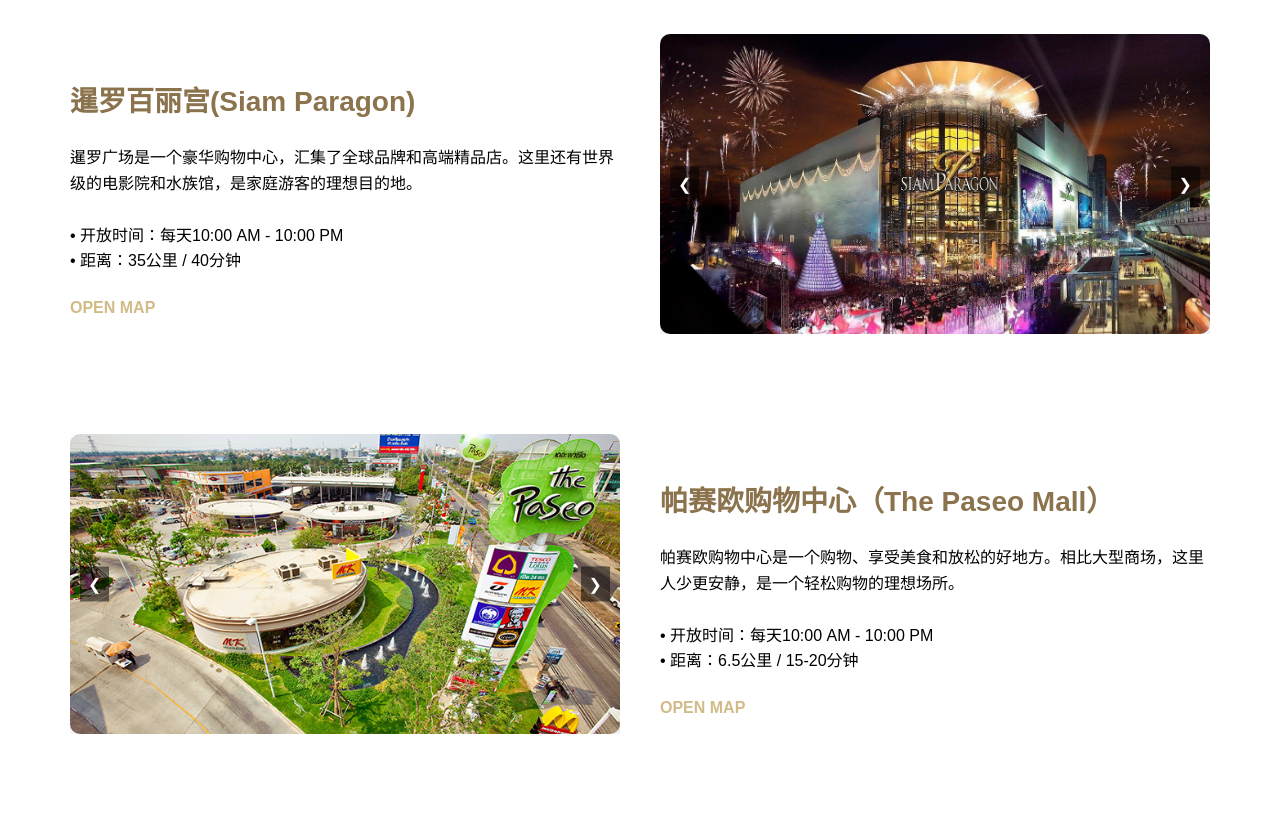
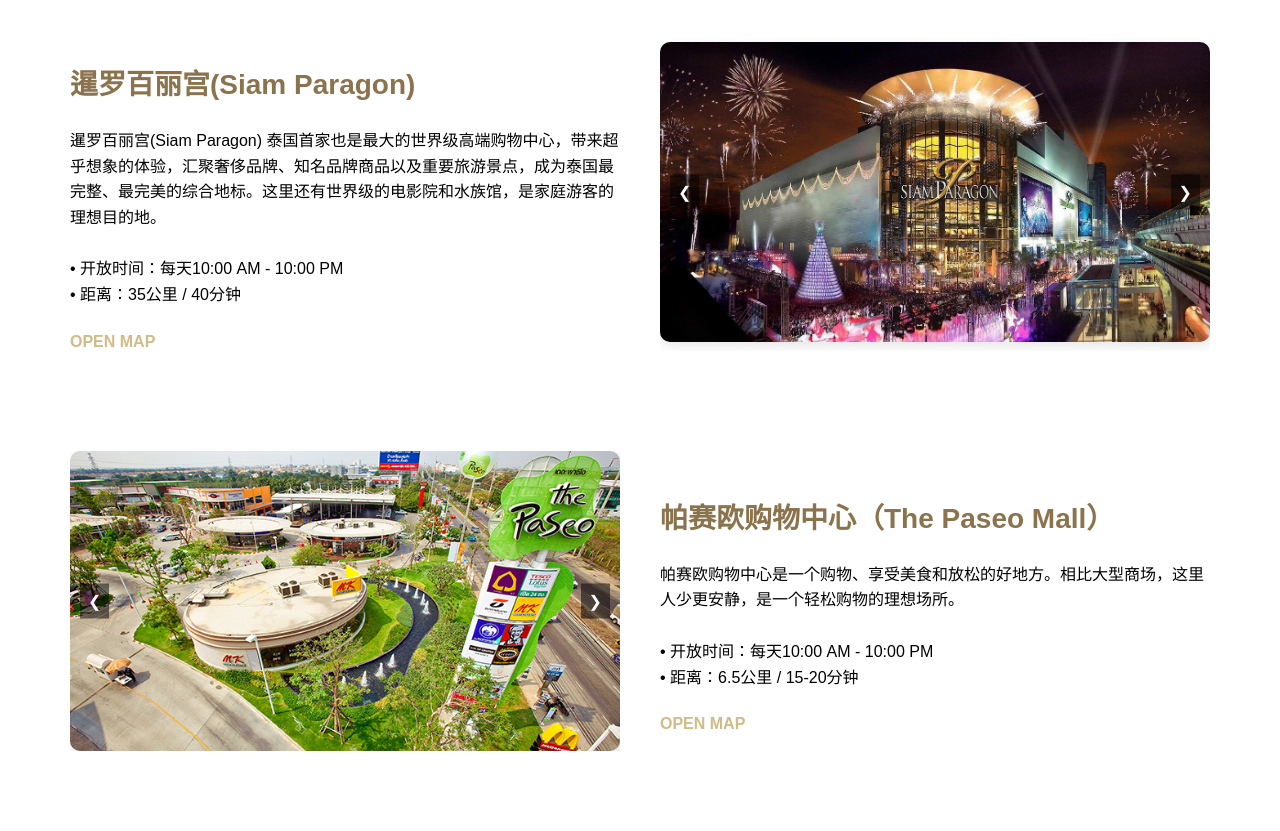
Before and after one commit to SongpolFMD/SongpolFMD.github.io, a plain HTML site: page main.html in a window 1280 px wide. Shown: the part 1880-2711 px from the top of the page. Drawn offline with Linux system fonts and the light colour scheme.

Commit message:
Update main.html

```diff
--- a/main.html
+++ b/main.html
@@ -90,7 +90,7 @@
     <div class="venue">
       <div class="venue-text">
         <h3>暹罗百丽宫(Siam Paragon)</h3>
-        <p>暹罗广场是一个豪华购物中心，汇集了全球品牌和高端精品店。这里还有世界级的电影院和水族馆，是家庭游客的理想目的地。</p>
+        <p>暹罗百丽宫(Siam Paragon) 泰国首家也是最大的世界级高端购物中心，带来超乎想象的体验，汇聚奢侈品牌、知名品牌商品以及重要旅游景点，成为泰国最完整、最完美的综合地标。这里还有世界级的电影院和水族馆，是家庭游客的理想目的地。</p>
         <p>• 开放时间：每天10:00 AM - 10:00 PM<br>• 距离：35公里 / 40分钟</p>
         <a href="https://maps.app.goo.gl/JRQBRNbqFgeFYLZ3A">OPEN MAP</a>
       </div>
```
